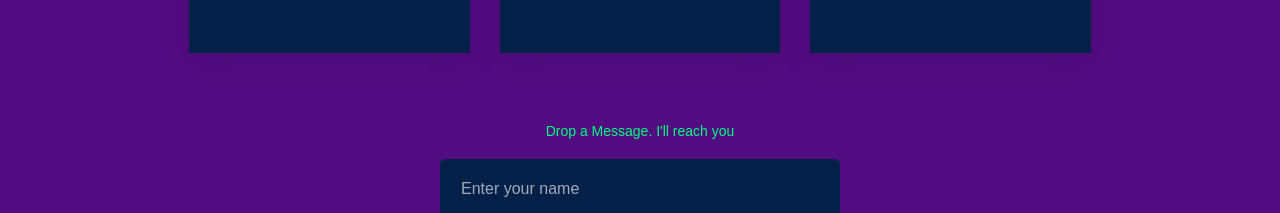
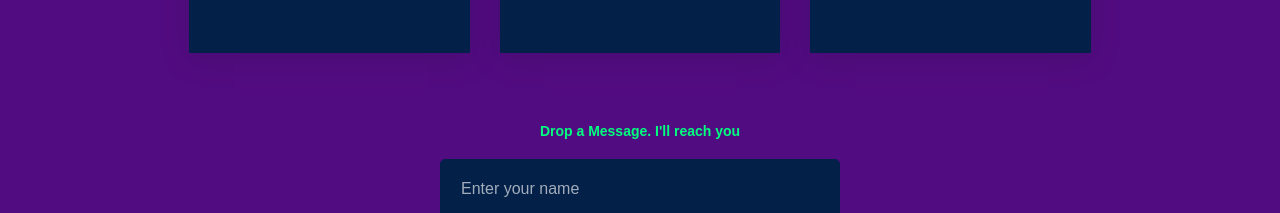
Before and after one commit to a-man-mundra/resume, a plain HTML site: page index.html in a window 1280 px wide. Shown: the part 3120-3333 px from the top of the page. Drawn offline with nearby package versions, Linux system fonts and the light colour scheme; no server answers; files whose address does not match are found by name.

Commit message:
Update index.html

```diff
--- a/index.html
+++ b/index.html
@@ -213,7 +213,7 @@
                     </li>
                 </ul>
             </div>
-            <p class="section__description">Drop a Message. I'll reach you</p>
+            <p class="section__description" ><b>Drop a Message. I'll reach you</b></p>
             <form name="submit-to-google-sheet" id="contact-form" class="form">
                 <div class="form__group">
                     <input type="text" name="Name" class="form__input" placeholder="Enter your name" required>
```
